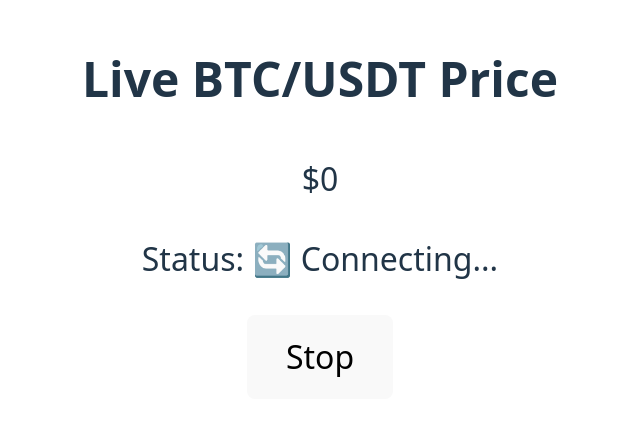
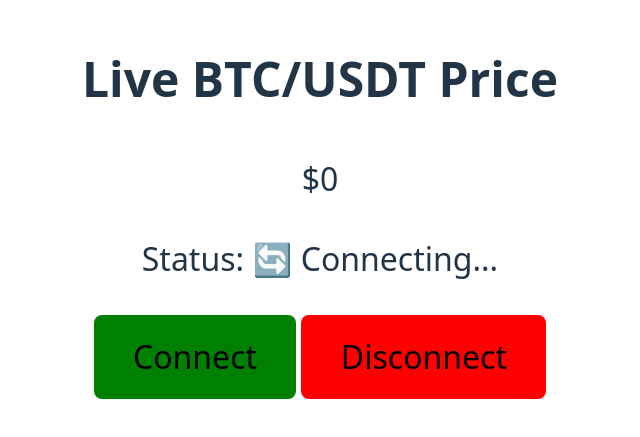
Before and after one commit to madhu-sudhan-rao/react-learning, a React (Vite) app: page / in a window 1280 px wide. Shown: the part 199-636 px from the top of the page, without its empty margins (320-960 px from the left). Built offline with nearby package versions, Linux system fonts and the light colour scheme; no server answers.

Commit message:
connect, disconnect feature implemented

```diff
--- /dev/null
+++ b/src/problems/crypto-tracker/CryptoPrice.css
@@ -0,0 +1,14 @@
+.actions {
+    display: flex;
+    gap: 5px;
+    justify-content: center;
+}
+
+
+.connect {
+    background-color: green;
+}
+
+.disconnect {
+    background-color: red;
+}
--- a/src/problems/crypto-tracker/CryptoPrice.tsx
+++ b/src/problems/crypto-tracker/CryptoPrice.tsx
@@ -1,4 +1,5 @@
 import React, { useEffect, useRef, useState } from "react";
+import "./CryptoPrice.css";
 
 const SOCKET_URL = "wss://stream.binance.com:9443/ws/btcusdt@trade";
 
@@ -8,21 +9,41 @@ interface TradeData {
 
 const CryptoPrice: React.FC = () => {
   const [price, setPrice] = useState<string>("0");
-  const [status, setStatus] = useState<string>("⛔ Not initialized")
+  const [status, setStatus] = useState<string>("⛔ Not initialized");
   const socketRef = useRef<WebSocket | null>(null);
 
   useEffect(() => {
+    connectSocket();
+
+    return () => {
+      socketRef.current?.close();
+    };
+  }, []);
+
+  const closeSocket = () => {
+    socketRef.current?.close();
+    updateSocketStatus();
+  };
+
+  const connectSocket = () => {
+    if (
+      socketRef.current &&
+      (socketRef.current.readyState === WebSocket.OPEN ||
+        socketRef.current.readyState === WebSocket.CONNECTING ||
+        socketRef.current.readyState === WebSocket.CLOSING)
+    ) {
+      return;
+    }
+
     socketRef.current = new WebSocket(SOCKET_URL);
-    updateSocketStatus()
+    updateSocketStatus();
 
     socketRef.current.onopen = () => {
-        updateSocketStatus()
-    }
+      updateSocketStatus();
+    };
 
     socketRef.current.onmessage = (event) => {
       const data: TradeData = JSON.parse(event.data);
-      console.log(data);
-
       setPrice(parseFloat(data.p).toFixed(2));
     };
 
@@ -31,22 +52,12 @@ const CryptoPrice: React.FC = () => {
     };
 
     socketRef.current.onclose = () => {
-        updateSocketStatus()
-    }
-
-    return () => {
-      socketRef.current?.close();
+      updateSocketStatus();
     };
-  }, []);
-
-  const closeSocket = () => {
-    socketRef.current?.close();
-    updateSocketStatus()
   };
 
   const updateSocketStatus = () => {
     const status = socketRef.current?.readyState;
-    console.log(status);
 
     switch (status) {
       case WebSocket.CONNECTING:
@@ -72,8 +83,13 @@ const CryptoPrice: React.FC = () => {
       <p>${price}</p>
       <p>Status: {status}</p>
 
-      <div>
-        <button onClick={() => closeSocket()}>Stop</button>
+      <div className="actions">
+        <button className="connect" onClick={() => connectSocket()}>
+          Connect
+        </button>
+        <button className="disconnect" onClick={() => closeSocket()}>
+          Disconnect
+        </button>
       </div>
     </div>
   );
```
